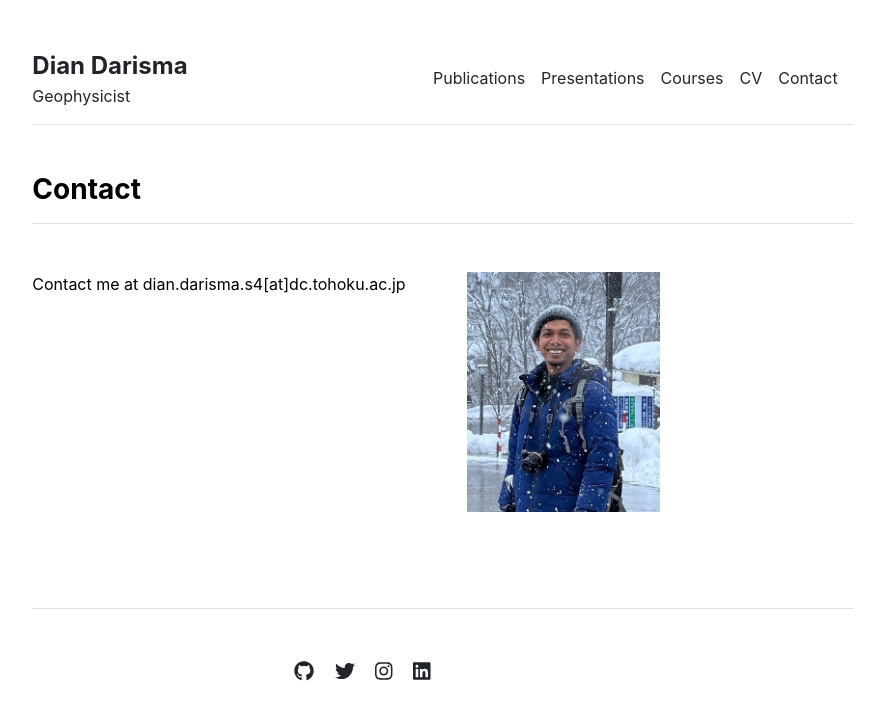
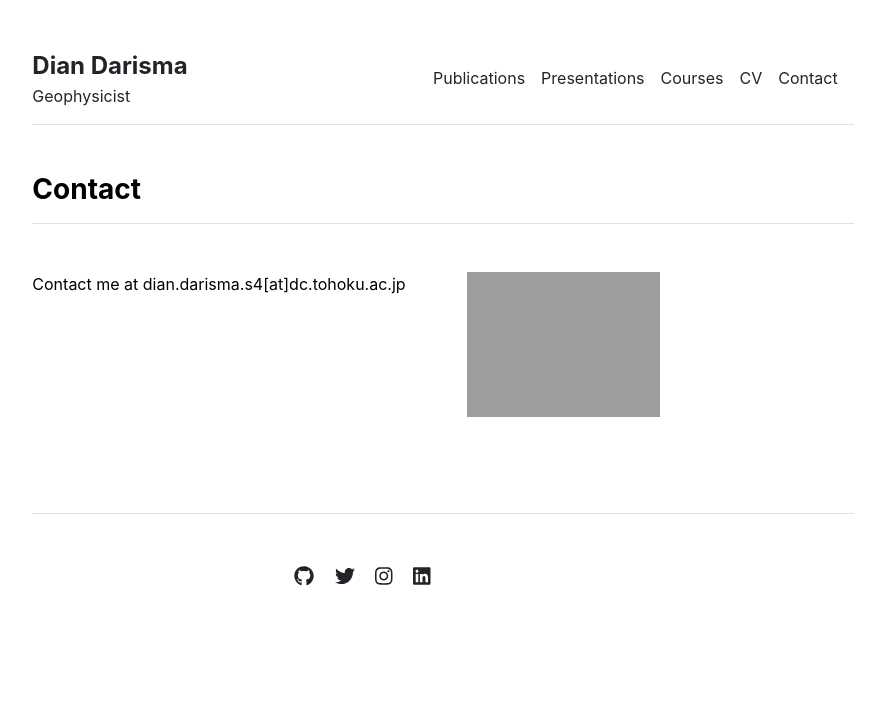
Before and after one commit to diandarisma/diandarisma.github.io, a Jekyll site: the page built from contact.md, in a window 1280 px wide. Shown: the top 720 px of the page, without its empty margins (197-1082 px from the left). Built offline with Jekyll 4.4.1, drawn with Linux system fonts in a browser that asks for light colours.

Commit message:
Update settings.yml

```diff
--- a/_data/settings.yml
+++ b/_data/settings.yml
@@ -15,4 +15,4 @@ social:
 - {icon: 'linkedin', link: 'https://linkedin.com/in/dian-darisma-58a96b71'}
 
 contacts:
-- {image: 'assets/img/contact.jpg'}
+- {image: 'assets/img/kontak.jpg'}
```
